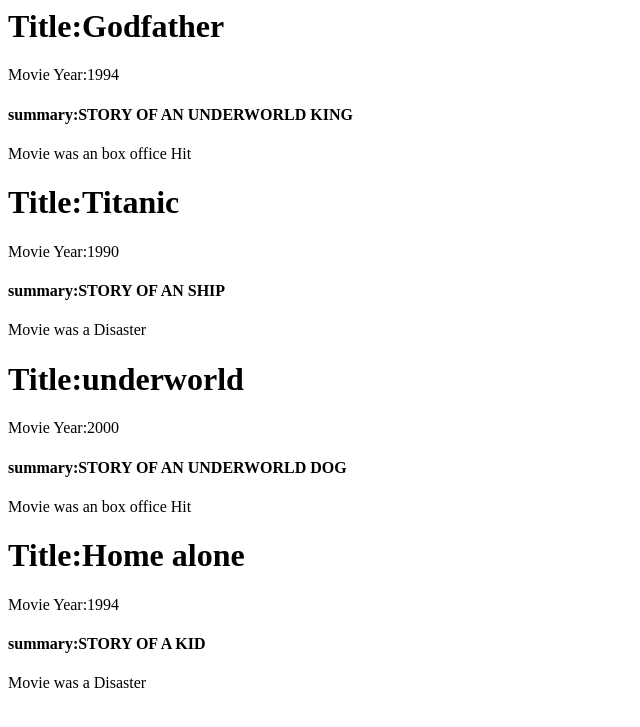
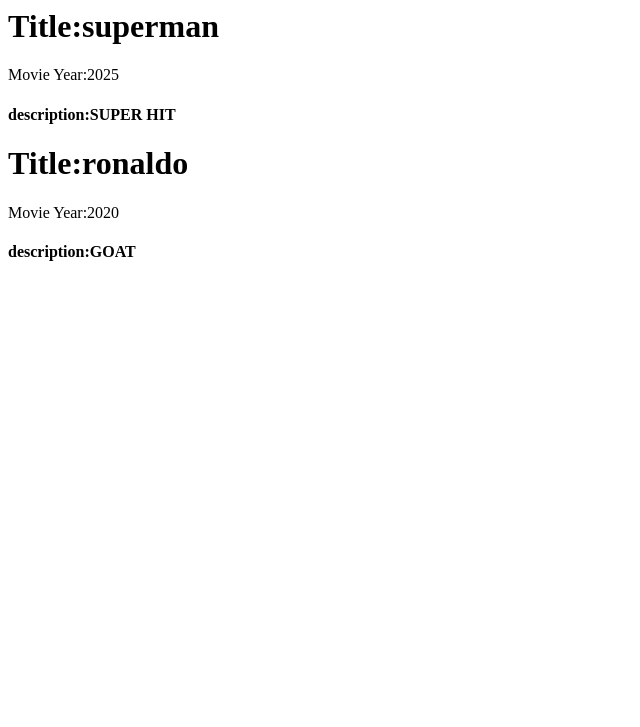
Before and after one commit to j-harishankar/django, a Django app: page /cred/ in a window 1280 px wide. Shown: the top 727 px of the page, without its empty margins (0-640 px from the left). Run offline with Django 5.2, Linux system fonts and the light colour scheme; data comes from the database, SQL or seed files in the repository; both versions use the stored data as it was after the commit.

Commit message:
retrived and displayed data from db

```diff
--- a/movie_manager/movies/views.py
+++ b/movie_manager/movies/views.py
@@ -37,32 +37,6 @@ def movie(request):
     return render(request, 'movie.html', movie_list)
 
 def cred(request):
-    movie_list = {
-        'movies': [
-            {
-                'title': "Godfather",
-                'year': "1994",
-                'summary': "story of an underworld king",
-                'sucsess': True
-            },
-            {
-                'title': "Titanic",
-                'year': "1990",
-                'summary': "story of an ship",
-                'sucsess': False
-            },
-            {
-                'title': "underworld",
-                'year': "2000",
-                'summary': "story of an underworld dog",
-                'sucsess': True
-            },
-            {
-                'title': "Home alone",
-                'year': "1994",
-                'summary': "story of a kid",
-                'sucsess': False
-            }
-        ]
-    }
-    return render(request, 'cred.html', movie_list)
+    movie_set = MovieInfo.objects.all()
+    print(movie_set)
+    return render(request, 'cred.html',{'movies':movie_set})
--- a/movie_manager/templates/cred.html
+++ b/movie_manager/templates/cred.html
@@ -1,10 +1,6 @@
 {% for movieobj in movies %}
     <h1>Title:{{movieobj.title}}</h1>
     <p>Movie Year:{{movieobj.year}}</p>
-    <h4>summary:{{movieobj.summary | upper}}</h4>
-    {% if movieobj.sucsess %}
-    <p>Movie was an box office Hit</p>
-    {% else %}
-    <p>Movie was a Disaster</p>
-    {% endif %}
+    <h4>description:{{movieobj.description | upper}}</h4>
+
 {% endfor %}
```
Also changed, not shown: movie_manager/db.sqlite3.
